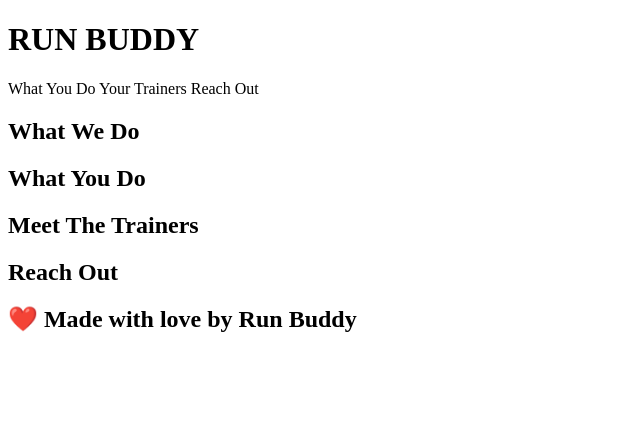
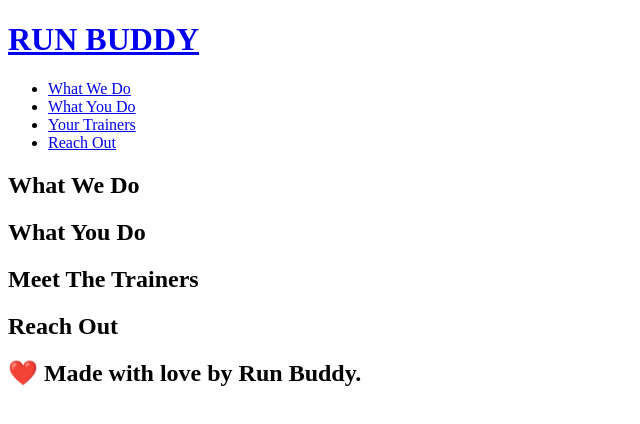
Before and after one commit to sterlingpeck/run-buddy, a plain HTML site: page index.html in a window 1280 px wide. Shown: the whole page, without its empty margins (0-640 px from the left). Drawn offline with Linux system fonts and the light colour scheme.

Commit message:
added navigation banner/links

```diff
--- a/index.html
+++ b/index.html
@@ -8,7 +8,28 @@
 
 <!-- navigation -->
 <header>
-    <h1>RUN BUDDY</h1>
+    <h1>
+        <a href="/">RUN BUDDY</a>
+    </h1>
+    <nav>
+        <!-- Unordered list element -->
+        <ul>
+            <!-- List item element -->
+            <li>
+                <!-- Anchor element -->
+                <a href="#what-we-do">What We Do</a>
+            </li>
+            <li>
+                <a href="#what-you-do">What You Do</a>
+            </li>
+            <li>
+                <a href="#your-trainers">Your Trainers</a>
+            </li>
+            <li>
+                <a href="#reach-out">Reach Out</a>
+            </li>
+        </ul>
+    </nav>
 </header>
 
 <!-- hero/jumbotron -->
@@ -16,7 +37,6 @@
 </section>
 
 <!--"what we do" section-->
- What You Do Your Trainers Reach Out
 <section>
     <h2>What We Do</h2>
 </section>
@@ -38,7 +58,7 @@
 
 <!-- footer -->
 <footer>
-    <h2>❤️ Made with love by Run Buddy</h2>
+    <h2>❤️ Made with love by Run Buddy.</h2>
 </footer>
 
 </body>
```
